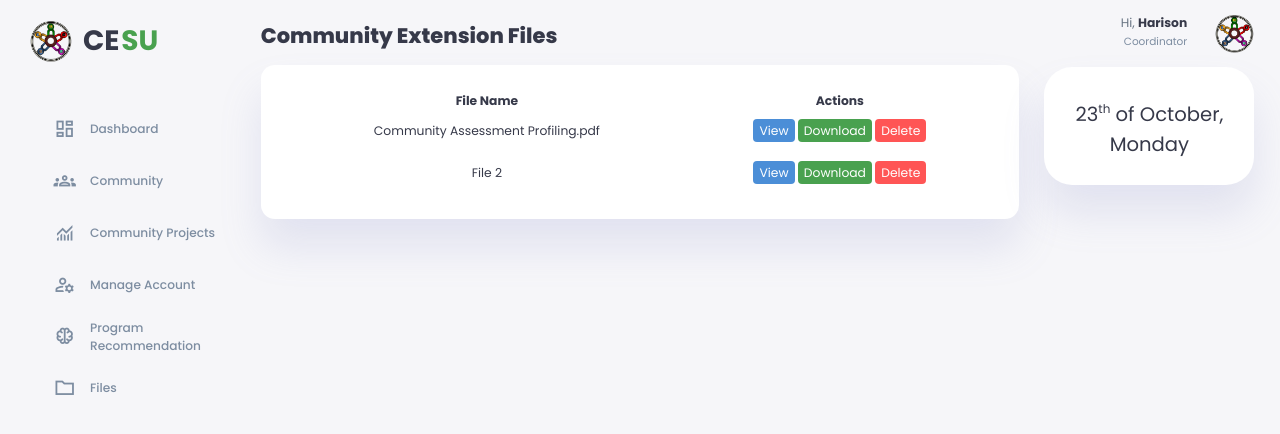
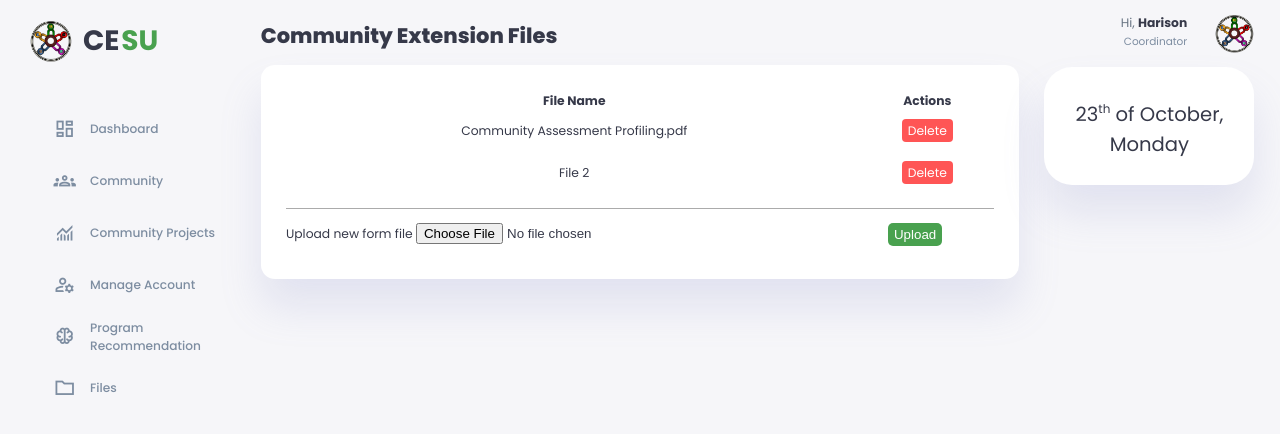
Before and after one commit to harison-git/Ang-Bayan, a Flask app: page /files in a window 1280 px wide. Shown: the top 434 px of the page. Run offline with Flask 3, Linux system fonts and the light colour scheme; the first user in the database is signed in; data comes from the database, SQL or seed files in the repository; some libraries are stand-ins or nearby versions.

Commit message:
Upload DLfiles

```diff
--- a/main/static/css/community.css
+++ b/main/static/css/community.css
@@ -225,6 +225,7 @@ main .communityCard table tr:last-child td{
 }
 .communityCard .btn-add:hover{
     background-color: #05ae11;
+    cursor: pointer;
 
 }
 
@@ -267,7 +268,7 @@ main .communityCard table tr:last-child td{
     cursor: pointer;
     border-radius: 5px;
     position: absolute;
-    right: 2.5rem;
+    right: 3.5rem;
     bottom: 1rem;
 }
 
--- a/main/static/css/dlfiles.css
+++ b/main/static/css/dlfiles.css
@@ -35,9 +35,16 @@ main .file-container{
     border-radius: 1rem;
     box-shadow: var(--box-shadow);
     transition: all 300ms ease;
+    padding-bottom: 2.5rem;
 
 }
-
+hr{
+    width: 100%;
+    height: 0.5px;
+    background-color: #ababab;
+    margin-bottom: 1rem;
+    margin-top: 1rem;
+}
 .title{
     margin-bottom: 1rem;
     font-size: 1.5rem;
@@ -54,7 +61,6 @@ main .file-container:hover{
     background-color: #4b8ed7;
     color: #fff; /* White text color */
     border: none;
-    padding: 3px 6px; /* Adjust padding as needed */
     border-radius: 4px;
     cursor: pointer;
     text-decoration: none;
@@ -102,6 +108,22 @@ main .file-container:hover{
     background-color: #ff3333; /* Red background color on hover */
 }
 
+/* upload BUTTON */
+.file-container .btn-submit{
+    background-color: #49a14f;
+    color: #fff;
+    padding: 4px 6px;
+    border: none;
+    border-radius: 5px;
+    cursor: pointer;
+    margin-right: 3.7rem;
+}
+
+.file-container .btn-submit:hover{
+    background-color: #05ae11;
+
+}
+
 @media screen and (max-width: 1200px){
     .file-container{
         width: 40rem;
--- a/main/static/css/manage_account.css
+++ b/main/static/css/manage_account.css
@@ -179,8 +179,8 @@ main .manageUser table tr:last-child td{
     margin: 5px;
     cursor: pointer;
     border-radius: 5px;
-    margin-left: 36rem;
-    margin-top: 0.5rem ;
+    position: relative;
+    left: 39.5rem;
 }
 
 .manageUser .btn-close:hover {
--- a/main/templates/admin_dashboard.html
+++ b/main/templates/admin_dashboard.html
@@ -58,7 +58,7 @@
                     <span class="material-symbols-sharp">neurology</span>
                     <h3>Program Recommendation</h3>
                 </a>
-                <!---------------------------NEWLY ADDED    -------------------------------->
+                <!---------------------------   NEWLY ADDED    -------------------------------->
                 <a href="{{ url_for('dbModel.files') }}"class="sidebar-link">
                     <span class="material-symbols-sharp">
                         folder
@@ -148,6 +148,7 @@
   }
 });
 </script>
+
 <!-- ON CLICK CESU-->
 <script>
     document.getElementById("dashboardLink").addEventListener("click", function() {
--- a/main/templates/community.html
+++ b/main/templates/community.html
@@ -3,7 +3,7 @@
 
 <div class="communityCard">
             <div class="jumbotron">
-                <h2>Manage <b>Community</b>
+                <h2 style="margin-bottom: 1rem;">Manage <b>Community</b>
                     <button type="button" class="btn-add" data-bs-toggle="modal" data-bs-target="#mymodal" style="float: right;">
                         <span class="material-symbols-sharp" style="float: right;">add</span>
                     </button>
--- a/main/templates/dlfiles.html
+++ b/main/templates/dlfiles.html
@@ -17,23 +17,26 @@
                 <tr>
                     <td>Community Assessment Profiling.pdf</td>
                     <td>
-                        <a href="#" class="btn-view">View</a>
-                        <a href="#" class="btn-dl">Download</a>
-                        <a href="#" class="btn-delete">Delete</a>
+                        <a href="#" class="btn-delete" onclick="return confirm('Are you sure to delete?')">Delete</a>
                     </td>
                 </tr>
                 <tr>
                     <td>File 2</td>
                     <td>
-                        <a href="#" class="btn-view">View</a>
-                        <a href="#" class="btn-dl">Download</a>
-                        <a href="#" class="btn-delete">Delete</a>
+                        <a href="#" class="btn-delete" onclick="return confirm('Are you sure to delete?')">Delete</a>
                     </td>
 
                 </tr>
                 <!-- Add more rows for additional files -->
             </tbody>
         </table>
+        <hr>
+        <form method="POST" action="#" enctype="multipart/form-data" id="upload-form">
+            <label for="formFile" class="programForm">Upload new form file</label>
+
+                <input class="form-submit" type="file" name="form_file" id="formFile" required>
+                <input class="btn-submit" type="submit" style="float: right;" value="Upload" id="submit-button" onclick="myfunction(); return false;">
+        </form>
 
 </div>
 
--- a/main/templates/manage_account.html
+++ b/main/templates/manage_account.html
@@ -3,8 +3,8 @@
 
 <div class="manageUser">
     <div class="jumbotron">
-        <h2>Manage <b>Accounts</b>
-            <button type="button" class="btn-add" data-bs-toggle="modal" data-bs-target="#mymodal" style="float: right;"><span class="material-symbols-sharp">add</span></button></h2>
+        <h2 style="margin-bottom: 1rem;">Manage <b>Accounts</b>
+            <button type="button" class="btn-add" data-bs-toggle="modal" data-bs-target="#mymodal" style="float: right;"><span class="material-symbols-sharp" style="float: right;">add</span></button></h2>
             <table class="table">
                 <tr>
                     <th>ID</th>
--- a/main/templates/program.html
+++ b/main/templates/program.html
@@ -13,7 +13,7 @@
                             </script>
                         {% endif %}
                         <input class="form-submit" type="file" name="csv_file" id="formFile" accept=".csv" required>
-                        <input class="btn-submit" type="submit" value="Upload" id="submit-button" onclick="myfunction(); return false;">
+                        <input class="btn-submit" type="submit" style="float: right;" value="Upload" id="submit-button" onclick="myfunction(); return false;">
 
                 </form>
             </div>
```
Also changed, not shown: main/static/css/program.css (+14 -1 lines), main/templates/resultCSV.html (+4 -5 lines).
